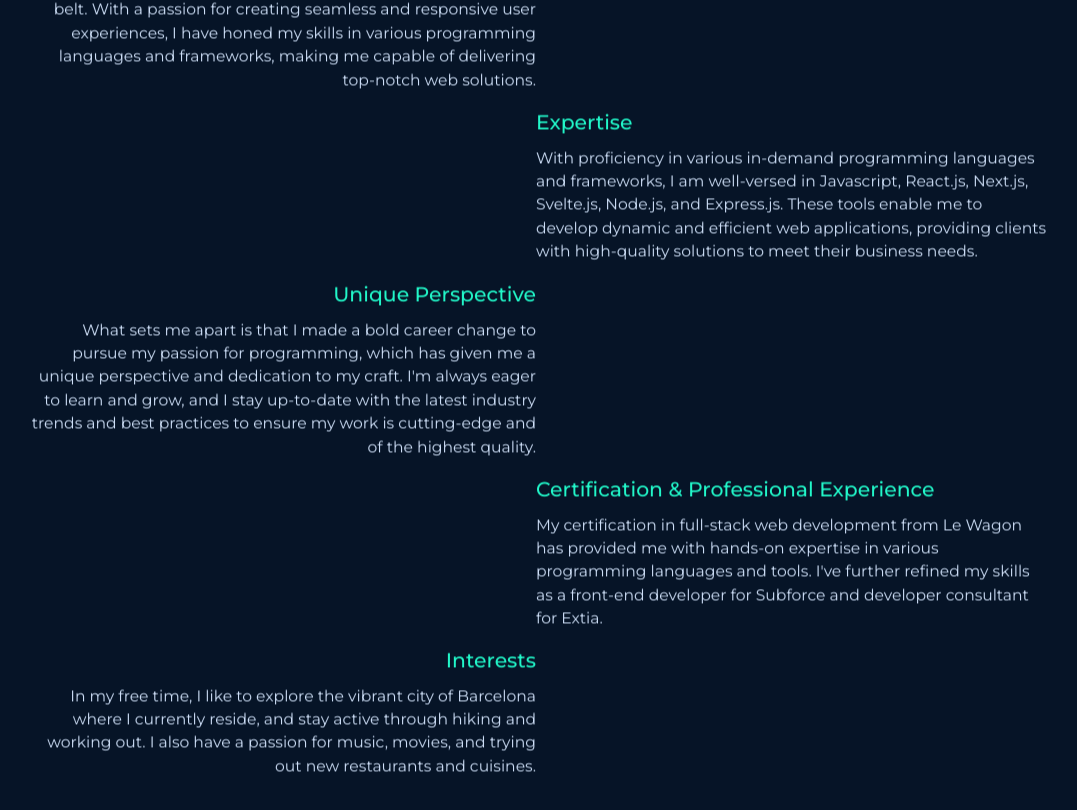
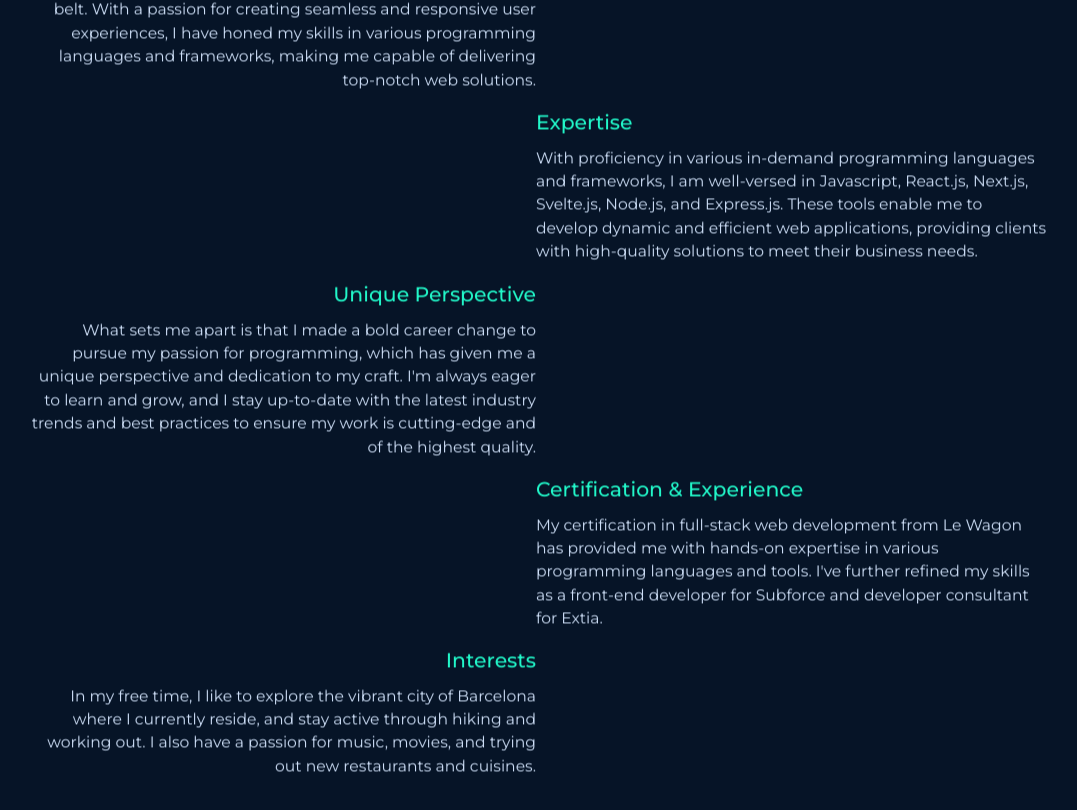
Before and after one commit to kevinsauvage/next-portfolio, a Next.js app: page / in a window 1280 px wide. Shown: the part 1078-1888 px from the top of the page, without its empty margins (104-1181 px from the left). Built offline with nearby package versions, Linux system fonts and the light colour scheme.

Commit message:
refactor

```diff
--- a/src/component/About/About.jsx
+++ b/src/component/About/About.jsx
@@ -1,5 +1,4 @@
-/* eslint-disable react/no-unescaped-entities */
-
+import about from '../../data/about';
 import { aboutIcon } from '../../data/svg';
 import FadeIn from '../FadeIn/FadeIn';
 import Section from '../Section/Section';
@@ -15,61 +14,14 @@ const About = () => (
     <div>
       <div className={styles.wrapper}>
         <ul className={styles.about}>
-          <li>
-            <FadeIn>
-              <h3>About me</h3>
-              <p>
-                Hello there! I'm Kévin Sauvage, a dedicated front-end developer with back-end
-                knowledge and two years of experience under my belt. With a passion for creating
-                seamless and responsive user experiences, I have honed my skills in various
-                programming languages and frameworks, making me capable of delivering top-notch web
-                solutions.
-              </p>
-            </FadeIn>
-          </li>
-          <li>
-            <FadeIn>
-              <h3>Expertise</h3>
-              <p>
-                With proficiency in various in-demand programming languages and frameworks, I am
-                well-versed in Javascript, React.js, Next.js, Svelte.js, Node.js, and Express.js.
-                These tools enable me to develop dynamic and efficient web applications, providing
-                clients with high-quality solutions to meet their business needs.
-              </p>
-            </FadeIn>
-          </li>
-          <li>
-            <FadeIn>
-              <h3>Unique Perspective</h3>
-              <p>
-                What sets me apart is that I made a bold career change to pursue my passion for
-                programming, which has given me a unique perspective and dedication to my craft. I'm
-                always eager to learn and grow, and I stay up-to-date with the latest industry
-                trends and best practices to ensure my work is cutting-edge and of the highest
-                quality.
-              </p>
-            </FadeIn>
-          </li>
-          <li>
-            <FadeIn>
-              <h3>Certification & Professional Experience</h3>
-              <p>
-                My certification in full-stack web development from Le Wagon has provided me with
-                hands-on expertise in various programming languages and tools. I've further refined
-                my skills as a front-end developer for Subforce and developer consultant for Extia.
-              </p>
-            </FadeIn>
-          </li>
-          <li>
-            <FadeIn>
-              <h3>Interests</h3>
-              <p>
-                In my free time, I like to explore the vibrant city of Barcelona where I currently
-                reside, and stay active through hiking and working out. I also have a passion for
-                music, movies, and trying out new restaurants and cuisines.
-              </p>
-            </FadeIn>
-          </li>
+          {about.map((item) => (
+            <li key={item.title}>
+              <FadeIn>
+                <h3>{item.title}</h3>
+                <p>{item.content}</p>
+              </FadeIn>
+            </li>
+          ))}
         </ul>
       </div>
     </div>
--- a/src/component/What/What.jsx
+++ b/src/component/What/What.jsx
@@ -1,10 +1,11 @@
 import competences from '../../data/competences';
 import { skillsIcon } from '../../data/svg';
-import CompetenceCard from '../CompetenceCard/CompetenceCard';
 import FadeIn from '../FadeIn/FadeIn';
 import Section from '../Section/Section';
 import Title from '../Title/Title';
 import UpTitle from '../Uptitle/UpTitle';
+
+import CompetenceCard from './CompetenceCard/CompetenceCard';
 
 import styles from './What.module.scss';
 
@@ -13,7 +14,7 @@ const What = () => (
     <UpTitle text="What" icon={skillsIcon} />
     <Title>Languages & Skills</Title>
     <div className={styles.items}>
-      {competences.map((item, index) => (
+      {competences.map((item) => (
         <FadeIn key={item.description}>
           <CompetenceCard item={item} />
         </FadeIn>
--- /dev/null
+++ b/src/data/about.js
@@ -0,0 +1,29 @@
+const about = [
+  {
+    content:
+      "Hello there! I'm Kévin Sauvage, a dedicated front-end developer with back-end knowledge and two years of experience under my belt. With a passion for creating seamless and responsive user experiences, I have honed my skills in various programming languages and frameworks, making me capable of delivering top-notch web solutions.",
+    title: 'About me',
+  },
+  {
+    content:
+      'With proficiency in various in-demand programming languages and frameworks, I am well-versed in Javascript, React.js, Next.js, Svelte.js, Node.js, and Express.js. These tools enable me to develop dynamic and efficient web applications, providing clients with high-quality solutions to meet their business needs.',
+    title: 'Expertise',
+  },
+  {
+    content:
+      "What sets me apart is that I made a bold career change to pursue my passion for programming, which has given me a unique perspective and dedication to my craft. I'm always eager to learn and grow, and I stay up-to-date with the latest industry trends and best practices to ensure my work is cutting-edge and of the highest quality.",
+    title: 'Unique Perspective',
+  },
+  {
+    content:
+      "My certification in full-stack web development from Le Wagon has provided me with hands-on expertise in various programming languages and tools. I've further refined my skills as a front-end developer for Subforce and developer consultant for Extia.",
+    title: 'Certification & Experience',
+  },
+  {
+    content:
+      'In my free time, I like to explore the vibrant city of Barcelona where I currently reside, and stay active through hiking and working out. I also have a passion for music, movies, and trying out new restaurants and cuisines.',
+    title: 'Interests',
+  },
+];
+
+export default about;
```
Also changed, not shown: src/component/What/CompetenceCard/CompetenceCard.jsx (renamed from src/component/CompetenceCard/CompetenceCard.jsx), src/component/What/CompetenceCard/CompetenceCard.module.scss (renamed from src/component/CompetenceCard/CompetenceCard.module.scss).
